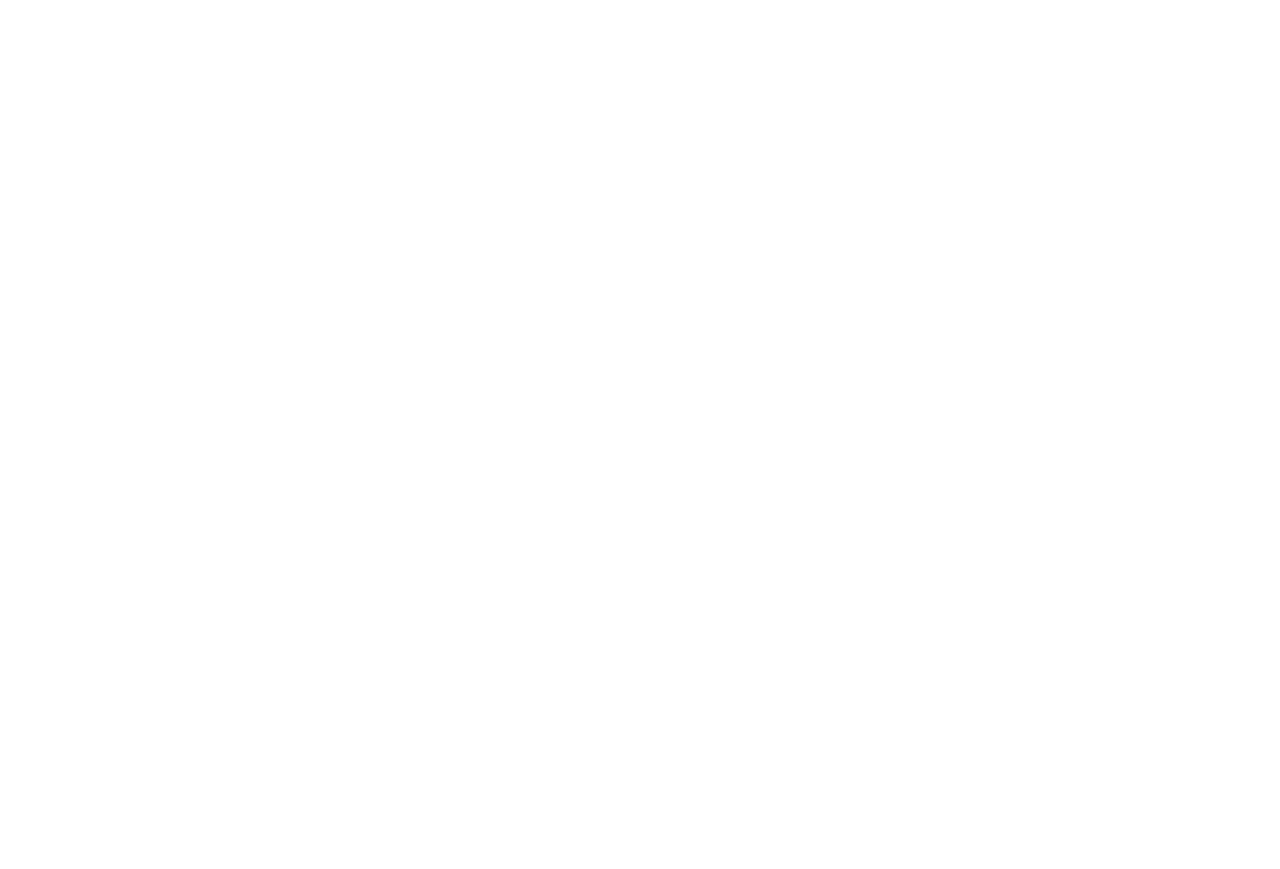
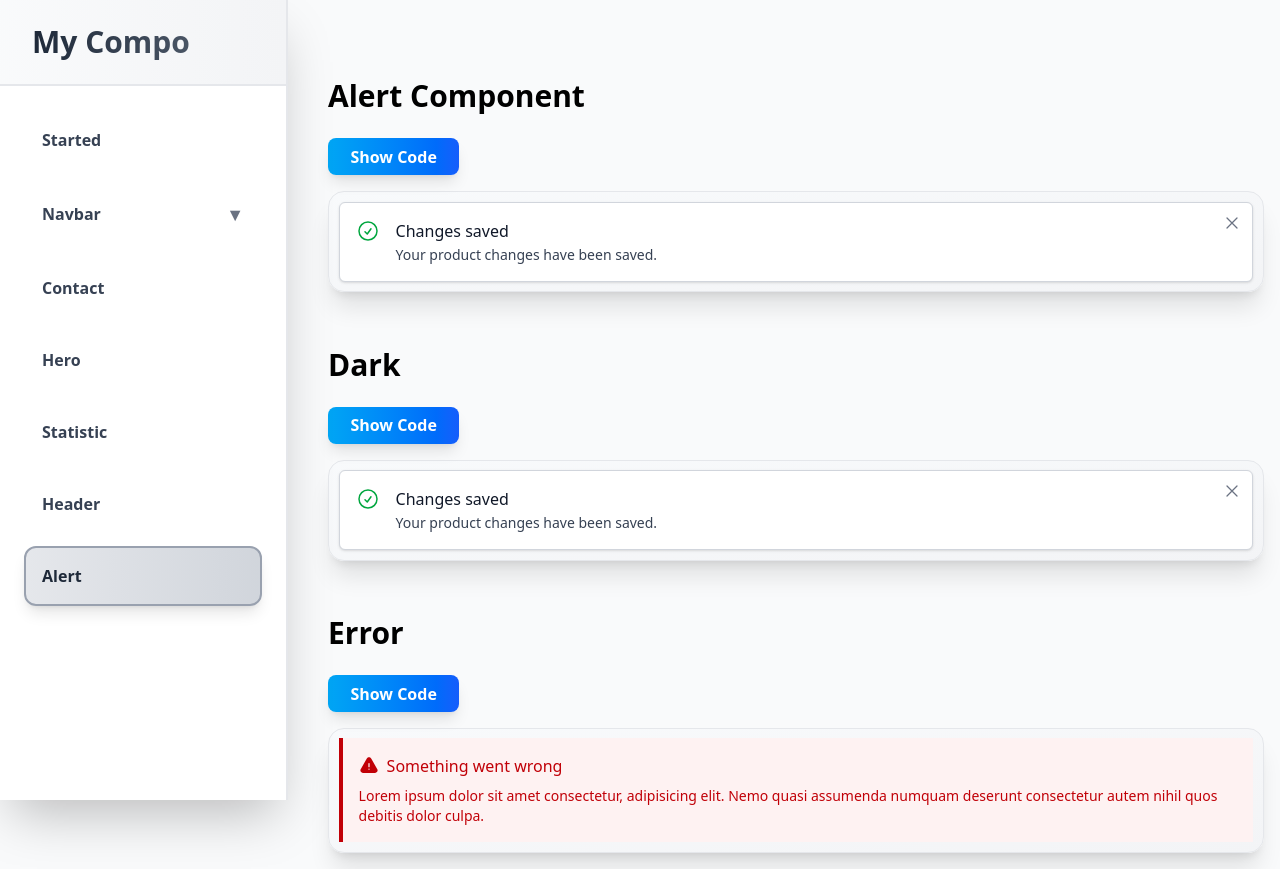
Before and after one commit to Lio3307/MyCompo-, a React (Vite) app: page /dashboard/alert in a window 1280 px wide. Before the commit this address had no page. Before the commit the page ends 800 px from the top, so only its background shows below. Built offline with nearby package versions, Linux system fonts and the light colour scheme.

Commit message:
add Alert component

```diff
--- a/src/App.tsx
+++ b/src/App.tsx
@@ -5,6 +5,7 @@
 import HeroSection from "./pages/HeroSection";
 import Statistic from "./pages/Statistic";
 import Header from "./pages/Header";
+import Alert from "./pages/Alert";
 
 function App() {
   return (
@@ -15,6 +16,7 @@
         <Route path="hero" element={<HeroSection />} />
         <Route path="statistic" element={<Statistic />} />
         <Route path="header" element={<Header />} />
+        <Route path="alert" element={<Alert />} />
       </Route>
     </Routes>
   );
--- a/src/components/Sidebar.tsx
+++ b/src/components/Sidebar.tsx
@@ -161,6 +161,21 @@
               </Link>
             </li>
 
+            <li>
+              <Link
+                to={"/dashboard/alert"}
+                className={`block p-4 rounded-xl font-semibold text-gray-700 hover:bg-gradient-to-r hover:from-gray-100 hover:to-gray-200 transition-all duration-300 border-2 ${
+                  getPath === "alert"
+                    ? "bg-gradient-to-r from-gray-200 to-gray-300 border-gray-400 shadow-lg text-gray-800"
+                    : "border-transparent hover:border-gray-300 hover:shadow-md"
+                }`}
+                onClick={() => setIsOpen(false)}
+              >
+                Alert
+              </Link>
+            </li>
+
+
           </ul>
         </nav>
       </aside>
--- /dev/null
+++ b/src/pages/Alert.tsx
@@ -0,0 +1,127 @@
+import ComponentHighlight from "../components/ComponentHighlight";
+
+const Alert = () => {
+  const codeAlert = `
+    <div role="alert" class="rounded-md border border-gray-300 bg-white p-4 shadow-sm">
+  <div class="flex items-start gap-4">
+    <svg
+      xmlns="http://www.w3.org/2000/svg"
+      fill="none"
+      viewBox="0 0 24 24"
+      stroke-width="1.5"
+      stroke="currentColor"
+      class="size-6 text-green-600"
+    >
+      <path
+        stroke-linecap="round"
+        stroke-linejoin="round"
+        d="M9 12.75L11.25 15 15 9.75M21 12a9 9 0 11-18 0 9 9 0 0118 0z"
+      />
+    </svg>
+
+    <div class="flex-1">
+      <strong class="font-medium text-gray-900"> Changes saved </strong>
+
+      <p class="mt-0.5 text-sm text-gray-700">Your product changes have been saved.</p>
+    </div>
+
+    <button
+      class="-m-3 rounded-full p-1.5 text-gray-500 transition-colors hover:bg-gray-50 hover:text-gray-700"
+      type="button"
+      aria-label="Dismiss alert"
+    >
+      <span class="sr-only">Dismiss popup</span>
+
+      <svg
+        xmlns="http://www.w3.org/2000/svg"
+        fill="none"
+        viewBox="0 0 24 24"
+        stroke-width="1.5"
+        stroke="currentColor"
+        class="size-5"
+      >
+        <path stroke-linecap="round" stroke-linejoin="round" d="M6 18L18 6M6 6l12 12" />
+      </svg>
+    </button>
+  </div>
+</div>`;
+
+  const codeAlertDark = `
+    <div
+  role="alert"
+  class="rounded-md border border-gray-300 bg-white p-4 shadow-sm dark:border-gray-600 dark:bg-gray-800"
+>
+  <div class="flex items-start gap-4">
+    <svg
+      xmlns="http://www.w3.org/2000/svg"
+      fill="none"
+      viewBox="0 0 24 24"
+      stroke-width="1.5"
+      stroke="currentColor"
+      class="size-6 text-green-600"
+    >
+      <path
+        stroke-linecap="round"
+        stroke-linejoin="round"
+        d="M9 12.75L11.25 15 15 9.75M21 12a9 9 0 11-18 0 9 9 0 0118 0z"
+      />
+    </svg>
+
+    <div class="flex-1">
+      <strong class="font-medium text-gray-900 dark:text-white"> Changes saved </strong>
+
+      <p class="mt-0.5 text-sm text-gray-700 dark:text-gray-200">
+        Your product changes have been saved.
+      </p>
+    </div>
+
+    <button
+      class="-m-3 rounded-full p-1.5 text-gray-500 transition-colors hover:bg-gray-50 hover:text-gray-700 dark:text-gray-400 dark:hover:bg-gray-700 dark:hover:text-gray-200"
+      type="button"
+      aria-label="Dismiss alert"
+    >
+      <span class="sr-only">Dismiss popup</span>
+
+      <svg
+        xmlns="http://www.w3.org/2000/svg"
+        fill="none"
+        viewBox="0 0 24 24"
+        stroke-width="1.5"
+        stroke="currentColor"
+        class="size-5"
+      >
+        <path stroke-linecap="round" stroke-linejoin="round" d="M6 18L18 6M6 6l12 12" />
+      </svg>
+    </button>
+  </div>
+</div>`;
+
+  const codeAlertError = `
+<div role="alert" class="border-s-4 border-red-700 bg-red-50 p-4">
+  <div class="flex items-center gap-2 text-red-700">
+    <svg xmlns="http://www.w3.org/2000/svg" viewBox="0 0 24 24" fill="currentColor" class="size-5">
+      <path
+        fill-rule="evenodd"
+        d="M9.401 3.003c1.155-2 4.043-2 5.197 0l7.355 12.748c1.154 2-.29 4.5-2.599 4.5H4.645c-2.309 0-3.752-2.5-2.598-4.5L9.4 3.003zM12 8.25a.75.75 0 01.75.75v3.75a.75.75 0 01-1.5 0V9a.75.75 0 01.75-.75zm0 8.25a.75.75 0 100-1.5.75.75 0 000 1.5z"
+        clip-rule="evenodd"
+      />
+    </svg>
+
+    <strong class="font-medium"> Something went wrong </strong>
+  </div>
+
+  <p class="mt-2 text-sm text-red-700">
+    Lorem ipsum dolor sit amet consectetur, adipisicing elit. Nemo quasi assumenda numquam deserunt
+    consectetur autem nihil quos debitis dolor culpa.
+  </p>
+</div>`;
+  return (
+    <>
+      <ComponentHighlight sourceCode={codeAlert} title="Alert Component" />
+      <ComponentHighlight sourceCode={codeAlertDark} title="Dark" />
+      <ComponentHighlight sourceCode={codeAlertError} title="Error" />
+    </>
+  );
+};
+
+export default Alert;
```
